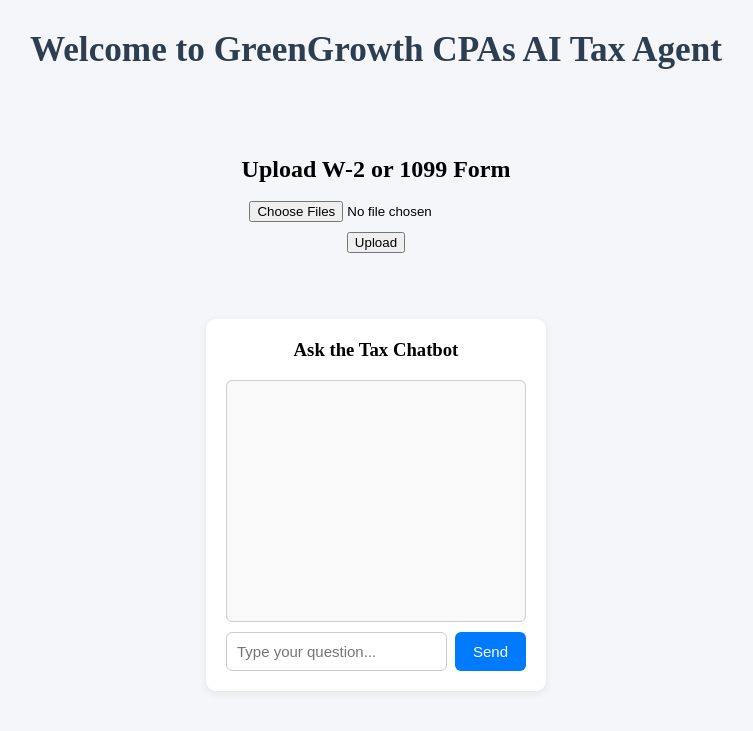
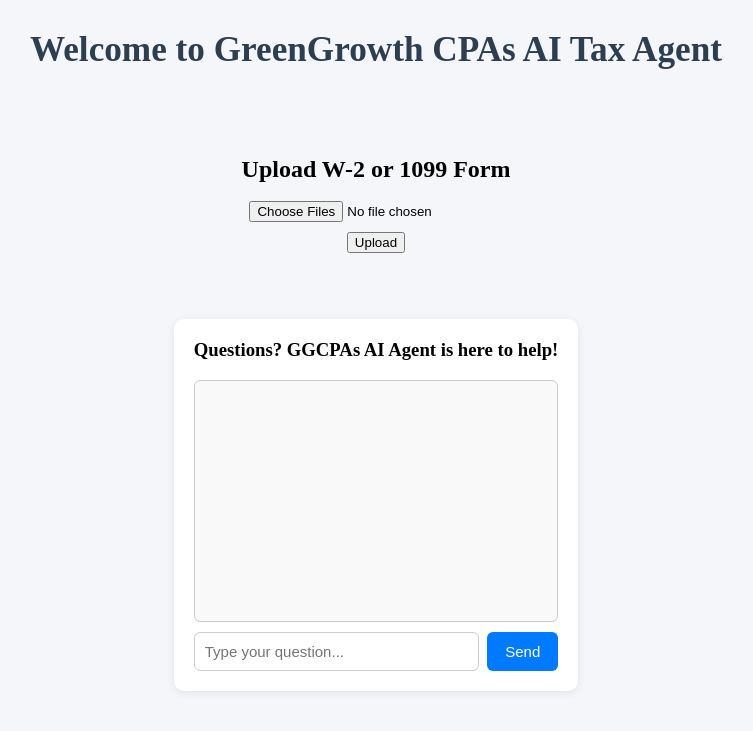
Before and after one commit to Taherisadr/GGCPAS, a Flask app: page / in a window 1280 px wide. Shown: the top 731 px of the page, without its empty margins (264-1017 px from the left). Run offline with Flask 3, Linux system fonts and the light colour scheme; some libraries are stand-ins or nearby versions.

Commit message:
index.html

```diff
--- a/templates/index.html
+++ b/templates/index.html
@@ -14,7 +14,7 @@
             <div id="output" style="margin-top:18px;"></div>
         </div>
         <div class="chat-container" style="max-width:1000px;margin:30px auto 0 auto;padding:20px;background:#fff;border-radius:10px;box-shadow:0 2px 8px rgba(0,0,0,0.08); text-align:left;">
-            <h3 style="margin-top:0; text-align:center;">Ask the Tax Chatbot</h3>
+            <h3 style="margin-top:0; text-align:center;">Questions? GGCPAs AI Agent is here to help!</h3>
             <div id="chat-history" style="border:1px solid #ccc; padding:10px; height:220px; overflow-y:auto; background:#f9f9f9; border-radius:6px; font-size:15px; margin-bottom:10px;">
                 <div id="chat-placeholder" style="color:#aaa;">No messages yet. Ask a question about your W2 or 1099.</div>
             </div>
```
